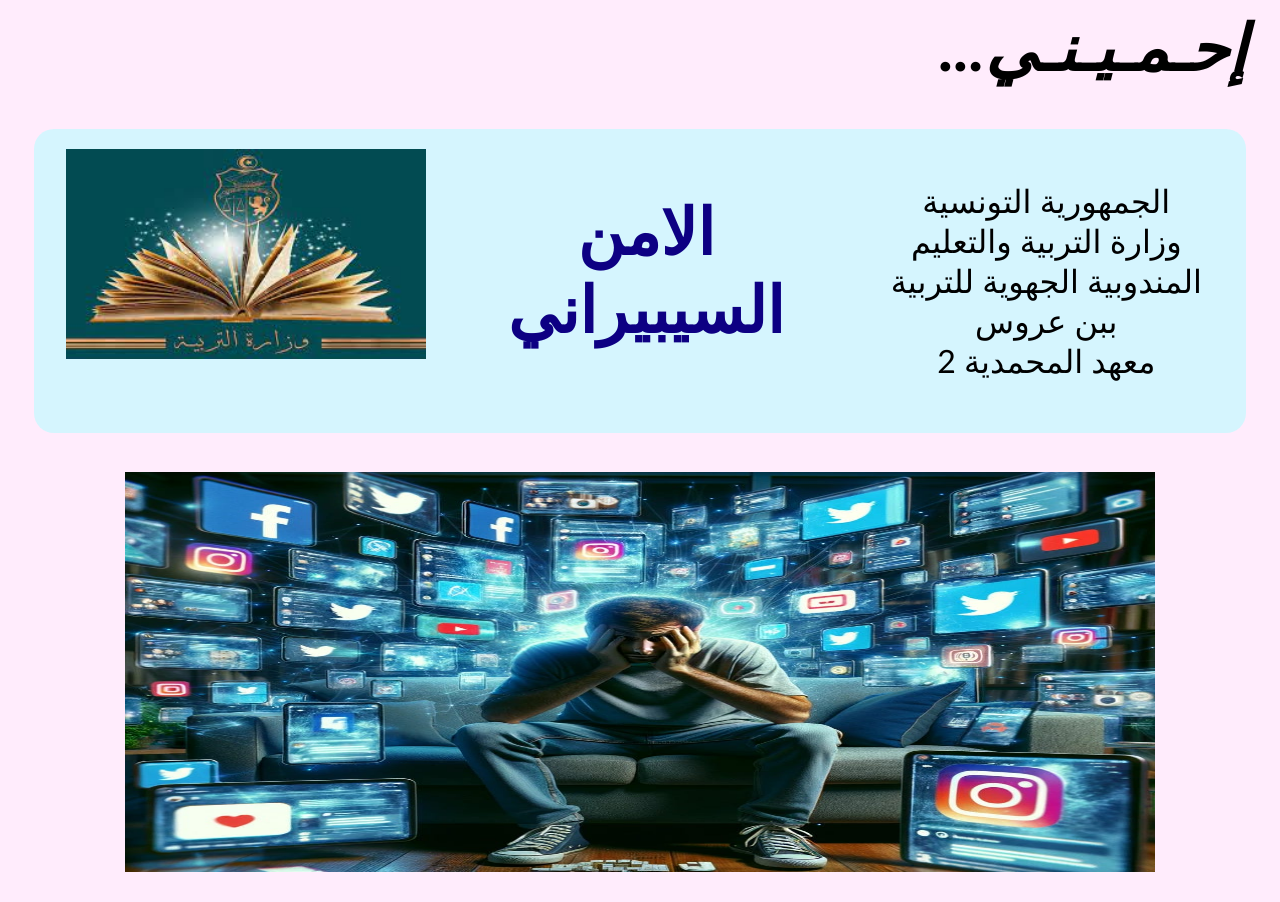
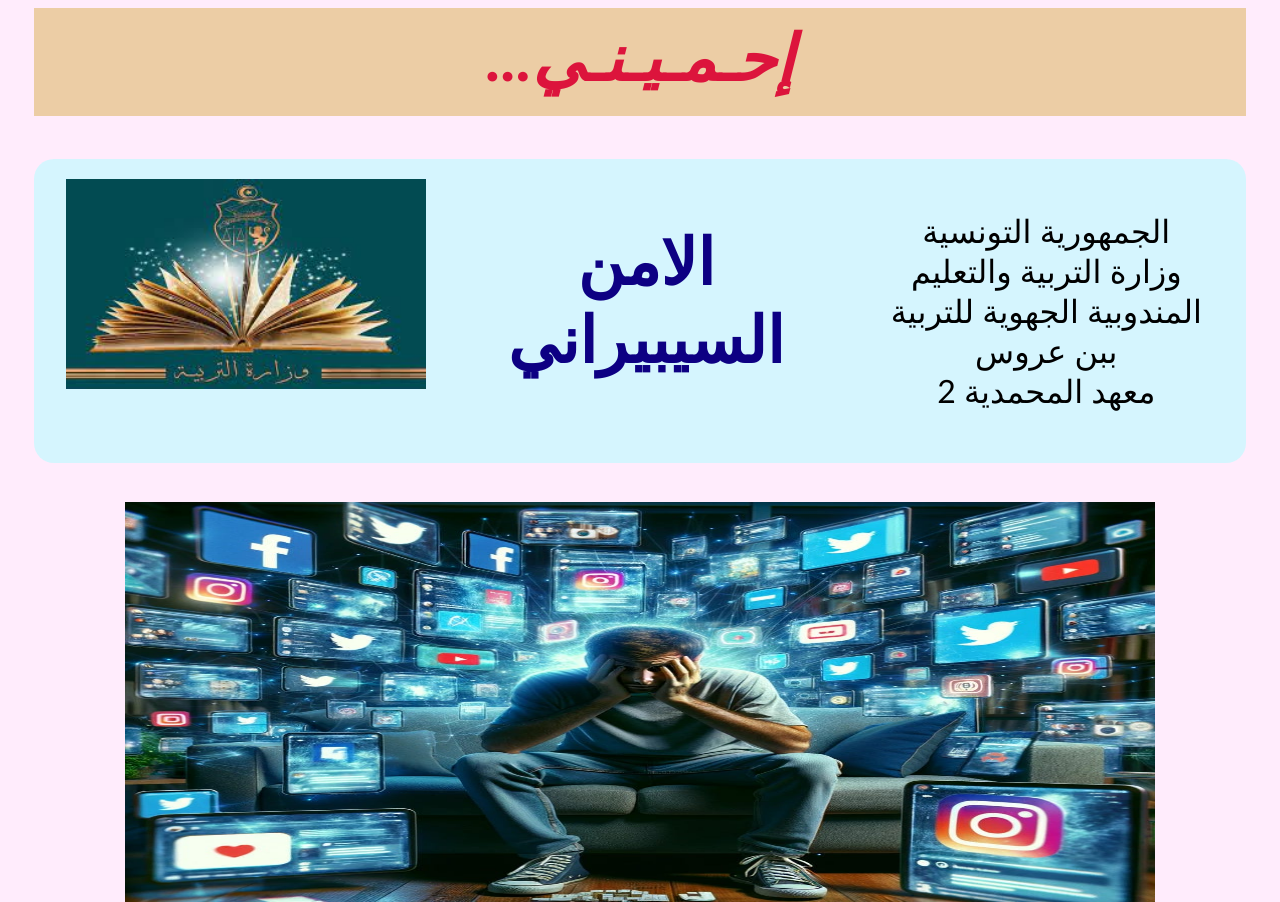
Before and after one commit to amen144/save_me, a plain HTML site: page index.html in a window 1280 px wide. Shown: the top 902 px of the page. Drawn offline with Linux system fonts and the light colour scheme.

Commit message:
Add files via upload

```diff
--- a/aa.css
+++ b/aa.css
@@ -69,3 +69,9 @@
     text-align: center;
     color: rgb(23, 0, 193);
 }
+.h{
+    text-align: center;
+    color: crimson;
+    background-color: rgb(236, 205, 165);
+    padding: 10px 0 20px 0;
+}
```
